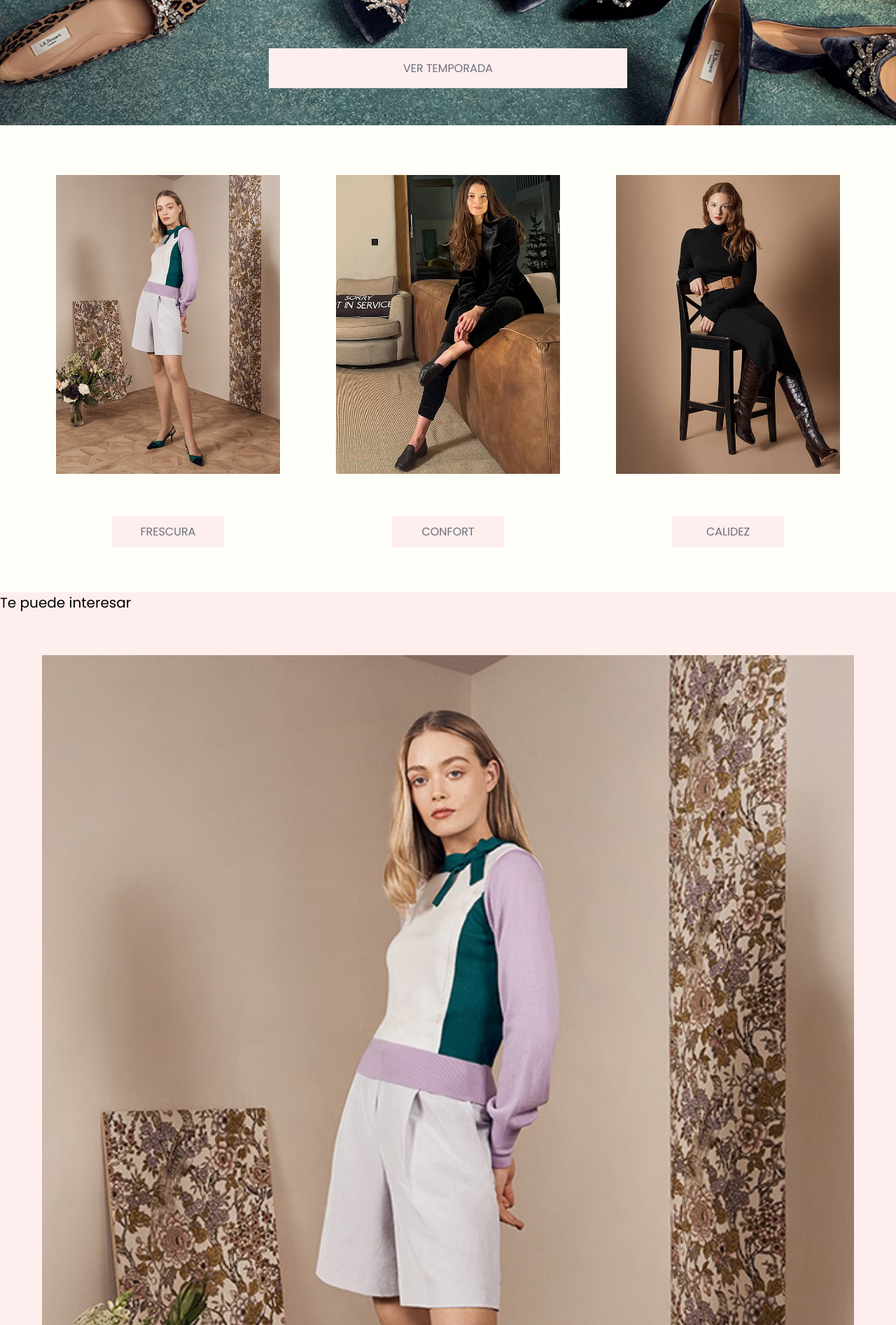
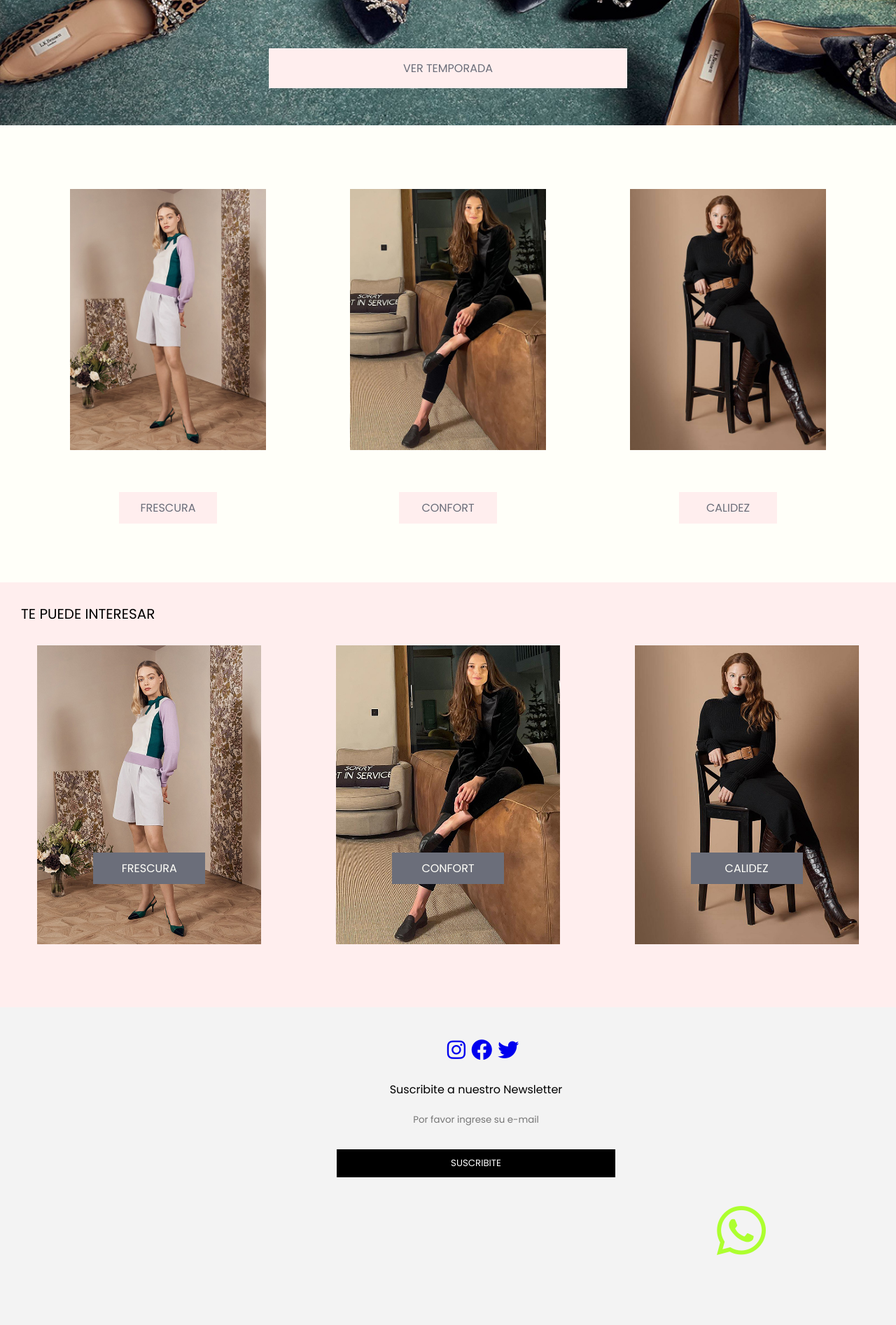
Before and after one commit to MushkyR/Grupo_3_Suola, a Node server app: page / in a window 1280 px wide; the page is wider, and only the part inside the window is pictured. Shown: the part 681-2574 px from the top of that part at 70% size. Run offline with Node 20, Linux system fonts and the light colour scheme; some libraries are stand-ins or nearby versions.

Commit message:
galeria-intereses-home

```diff
--- a/Suola/public/css/styles.css
+++ b/Suola/public/css/styles.css
@@ -102,21 +102,11 @@ header {
     text-transform: uppercase;
 }
 
-@media (min-width: 769px) {
-    .favorits {
-        display: block;
-    }
 
-    .login {
-        display: block;
-    }
-}
 
 /*main*/
 .main_home{
-    width:100vw;
     background-color: #FFFFF9;
-    padding-bottom: 60px;
 }
 
 .imagen_ppl_home{
@@ -135,6 +125,7 @@ header {
     padding: 60px 60px 0px 60px;
     display: flex;
     flex-direction: column;
+    padding-bottom: 30px
 }
 
 .imagen_galeria_home{
@@ -174,6 +165,59 @@ header {
     position:relative;
 }
 
+.intereses_home{
+    background-color: #FFEEEE;
+    display: flex;
+    flex-wrap: wrap;
+    flex-direction: column;
+    justify-content: space-between;
+    width:100%;
+    margin-top: 60px;
+    align-items: center;
+    padding-bottom: 30px;
+}
+
+
+.titulo_intereses_home{
+    font-size: 20px;
+    padding: 30px;
+    align-self: flex-start;
+
+}
+
+.galeria_intereses_home{
+    display: flex;
+    flex-direction: column;
+    justify-content: space-around
+}
+
+.art_intereses_home{
+    display: flex;
+    position: relative;
+    padding: 40px 80px 0px;
+
+}
+
+.imagen_intereses_home{
+    width:100%;
+    margin-bottom: 60px;
+}
+
+.boton_intereses_home{
+    background-color: #6B6E7A;
+    border:none;
+    color: #FFFFF9;
+    text-decoration: none;
+    font-family:  'Poppins', sans-serif;
+    padding: 10px 15px;
+    width: 30%;
+    align-self: center;
+    text-align: center;
+    position: absolute;
+    bottom: 30%;
+    left: 35%;
+}
+
 /*footer*/
 
 footer{
@@ -208,7 +252,7 @@ footer{
 
   .fa-whatsapp{
       font-size: 80px;
-      color: greenyellow;
+      color: 	#25D366;
       margin-left: 80vw;
 
   }
@@ -317,6 +361,15 @@ footer{
 
 
 @media (min-width: 769px){
+    /*header*/
+        .favorits {
+            display: block;
+        }
+
+        .login {
+            display: block;
+        }
+    /*main-home*/
     .galeria_home{
         flex-direction: row;
         justify-content: space-evenly;
@@ -324,14 +377,35 @@ footer{
 
     }
 
+
     .art_galeria_home{
         width: 25%;
+        padding:20px;
+    }
+
+    .intereses_home{
+        justify-content: space-evenly;
+
+    }
+
+    .galeria_intereses_home{
+        display: flex;
+        flex-direction: row;
+    }
+
+    .art_intereses_home{
+        width: 25%;
         padding:0px;
+    }
+
+    .boton_intereses_home{
+    width: 50%;
+    left: 25%;
     }
 }
 
 @media (min-width: 1200px) {
-    /*header media 1200*/
+    /*header*/
 
     .arriba-header {
         margin-bottom: 35px;
@@ -390,6 +464,14 @@ footer{
     }
 
     .boton_galeria_home:hover, .boton_ppl_home:hover{
+        font-weight: bold;
+    }
+
+    .boton_intereses_home, .boton_ppl_home{
+        transition-duration: 0.2s;
+    }
+
+    .boton_intereses_home:hover, .boton_ppl_home:hover{
         font-weight: bold;
     }
 
@@ -479,60 +561,3 @@ footer{
         margin-right: 0vw
     }
 }
-
-/*intereses*/
-.intereses_home{
-    background-color: #FFEEEE;
-    display: flex;
-    flex-wrap: wrap;
-    flex-direction: column;
-    justify-content: space-between;
-    width:100%;
-}
-
-
-.titulo_intereses_home{
-    font-size: 20px;
-
-}
-
-.art_intereses_home{
-    padding: 60px 60px 0px 60px;
-    display: flex;
-    flex-direction: column;
-
-}
-
-.imagen_intereses_home{
-    width:100%;
-    margin-bottom: 60px;
-}
-
-.boton_intereses_home{
-    background-color: #6B6E7A;
-    border:none;
-    color: #FFFFF9;
-    text-decoration: none;
-    font-family:  'Poppins', sans-serif;
-    padding: 10px 15px;
-    width: 50%;
-    align-self: center;
-    text-align: center;
-}
-
-
-.galeria_home{
-
-
-.art_galeria_home{
-
-}
-
-.imagen_galeria_home{
-
-}
-
-.boton_galeria_home{
-
-
-}
--- a/Suola/views/home.html
+++ b/Suola/views/home.html
@@ -80,7 +80,9 @@
         </section>
 
         <section class="intereses_home">
-            <p class="titulo_intereses_home">Te puede interesar</p>
+            <p class="titulo_intereses_home">TE PUEDE INTERESAR</p>
+
+            <div class="galeria_intereses_home">
             <article class="art_intereses_home">
                 <img class="imagen_intereses_home" src="images/sandalias1.jpg" alt="">
                 <a href='/producto' class="boton_intereses_home">FRESCURA</a>
@@ -95,6 +97,7 @@
                 <img class="imagen_intereses_home" src="images/botas1.jpg" alt="">
                 <a href=# class="boton_intereses_home">CALIDEZ</a>
             </article>
+        </div>
         </section>
     </main>
     <footer>
```
